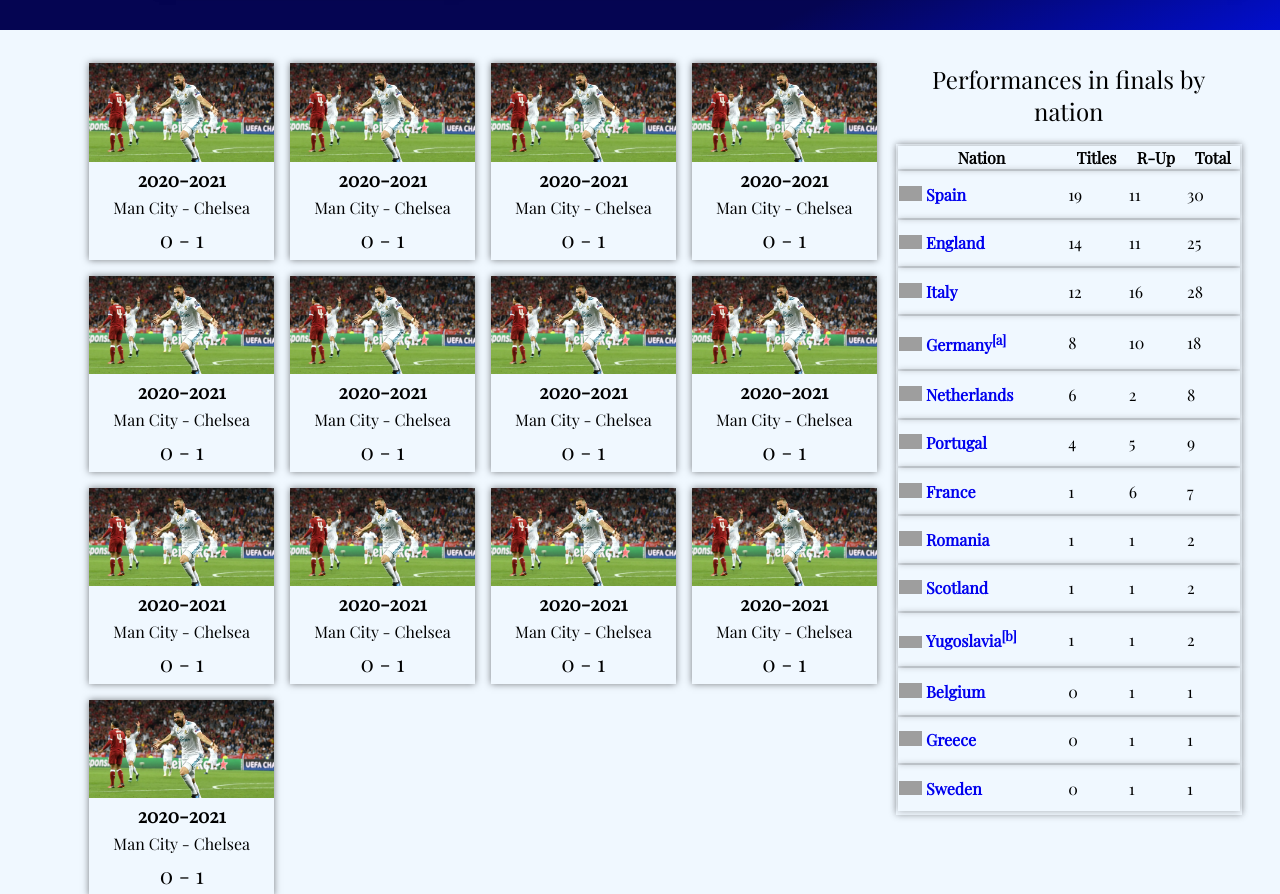
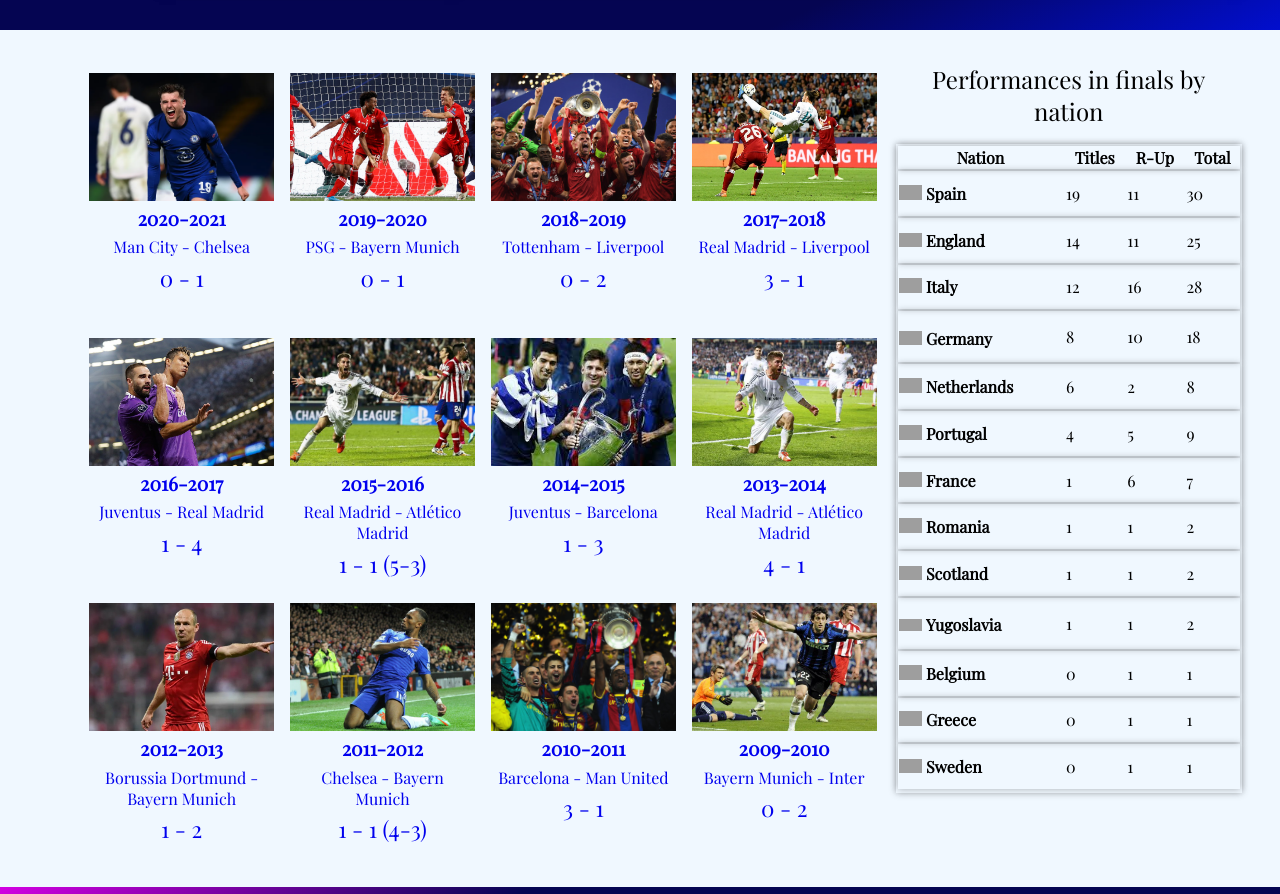
Before and after one commit to artemrudman/UCL-Page, a plain HTML site: page index.html in a window 1280 px wide. Shown: the part 335-1229 px from the top of the page. Drawn offline with nearby package versions, Linux system fonts and the light colour scheme; grey boxes are pictures that could not be loaded.

Commit message:
1. Photos. 2. Links. 3. 1280-1920 - STYLE WORKS

```diff
--- a/index.html
+++ b/index.html
@@ -31,13 +31,13 @@
           <nav>
             <ul id="menu">
               <li>
-                <a href="">History</a>
+                <a href="https://en.wikipedia.org/wiki/UEFA_Champions_League#History">History</a>
               </li>
               <li>
-                <a href="">Facts</a>
+                <a href="https://www.completesports.com/7-uefa-champions-league-fun-facts/">Facts</a>
               </li>
               <li>
-                <a href="">Statistics</a>
+                <a href="https://en.wikipedia.org/wiki/European_Cup_and_UEFA_Champions_League_records_and_statistics">Statistics</a>
               </li>
             </ul>
           </nav>
@@ -51,11 +51,14 @@
           />
           <ul id="this-year-team">
             <li class="new-win-team">
-              <img src="images/jzfm4fobdwgovnaarnnr.webp" alt="2021 winner" />
+              <img src="images/jzfm4fobdwgovnaarnnr.webp" alt="2022 winner" />
             </li>
             <li id="first-team-text">
-              <p>2020-2021</p>
-              <p><strong>FC Liverpool</strong></p>
+              <p><strong>2021-2022</strong></p>
+              <a
+                href="https://en.wikipedia.org/wiki/2022_UEFA_Champions_League_Final#Match"
+                ><p>FC Liverpool - Real Madrid</p></a
+              >
               <p id="first-team-bigtext">
                 Real Madrid defeated Liverpool 1–0 in the final, which was
                 played at the Stade de France in Saint-Denis, France, for a
@@ -68,84 +71,126 @@
 
       <section id="winners">
         <ul id="win-teams">
+          <a
+            href="https://en.wikipedia.org/wiki/2021_UEFA_Champions_League_Final"
+          >
             <li class="win-team">
-            <img src="images/jzfm4fobdwgovnaarnnr.webp" alt="2021 winner" />
+              <img src="images/CHE2021.webp" alt="2021 winner" />
               <p class="year"><strong>2020-2021</strong></p>
               <p class="teams">Man City - Chelsea</p>
               <p class="score">0 - 1</p>
-          </li>
+            </li></a
+          >
+          <a
+            href="https://en.wikipedia.org/wiki/2020_UEFA_Champions_League_Final"
+          >
             <li class="win-team">
-            <img src="images/jzfm4fobdwgovnaarnnr.webp" alt="2021 winner" />
-            <p class="year"><strong>2020-2021</strong></p>
-            <p class="teams">Man City - Chelsea</p>
+              <img src="images/2020.jpg" alt="2020 winner" />
+              <p class="year"><strong>2019-2020</strong></p>
+              <p class="teams">PSG - Bayern Munich</p>
               <p class="score">0 - 1</p>
-          </li>
+            </li></a
+          >
+          <a
+            href="https://en.wikipedia.org/wiki/2019_UEFA_Champions_League_Final"
+          >
             <li class="win-team">
-            <img src="images/jzfm4fobdwgovnaarnnr.webp" alt="2021 winner" />
-            <p class="year"><strong>2020-2021</strong></p>
-            <p class="teams">Man City - Chelsea</p>
-            <p class="score">0 - 1</p>
-          </li>
+              <img src="images/2019.jpg" alt="2019 winner" />
+              <p class="year"><strong>2018-2019</strong></p>
+              <p class="teams">Tottenham - Liverpool</p>
+              <p class="score">0 - 2</p>
+            </li></a
+          >
+          <a
+            href="https://en.wikipedia.org/wiki/2018_UEFA_Champions_League_Final"
+          >
             <li class="win-team">
-            <img src="images/jzfm4fobdwgovnaarnnr.webp" alt="2021 winner" />
-            <p class="year"><strong>2020-2021</strong></p>
-            <p class="teams">Man City - Chelsea</p>
-            <p class="score">0 - 1</p>
-          </li>
+              <img src="images/2018.jpg" alt="2018 winner" />
+              <p class="year"><strong>2017-2018</strong></p>
+              <p class="teams">Real Madrid - Liverpool</p>
+              <p class="score">3 - 1</p>
+            </li></a
+          >
+          <a
+            href="https://en.wikipedia.org/wiki/2017_UEFA_Champions_League_Final"
+          >
             <li class="win-team">
-            <img src="images/jzfm4fobdwgovnaarnnr.webp" alt="2021 winner" />
-            <p class="year"><strong>2020-2021</strong></p>
-            <p class="teams">Man City - Chelsea</p>
-            <p class="score">0 - 1</p>
-          </li>
+              <img src="images/2017.jpg" alt="2017 winner" />
+              <p class="year"><strong>2016-2017</strong></p>
+              <p class="teams">Juventus - Real Madrid</p>
+              <p class="score">1 - 4</p>
+            </li></a
+          >
+          <a
+            href="https://en.wikipedia.org/wiki/2016_UEFA_Champions_League_Final"
+          >
             <li class="win-team">
-            <img src="images/jzfm4fobdwgovnaarnnr.webp" alt="2021 winner" />
-            <p class="year"><strong>2020-2021</strong></p>
-            <p class="teams">Man City - Chelsea</p>
-            <p class="score">0 - 1</p>
-          </li>
+              <img src="images/2016.jpg" alt="2016 winner" />
+              <p class="year"><strong>2015-2016</strong></p>
+              <p class="teams">Real Madrid - Atlético Madrid</p>
+              <p class="score">1 - 1 (5-3)</p>
+            </li></a
+          >
+          <a
+            href="https://en.wikipedia.org/wiki/2015_UEFA_Champions_League_Final"
+          >
             <li class="win-team">
-            <img src="images/jzfm4fobdwgovnaarnnr.webp" alt="2021 winner" />
-            <p class="year"><strong>2020-2021</strong></p>
-            <p class="teams">Man City - Chelsea</p>
-            <p class="score">0 - 1</p>
-          </li>
+              <img src="images/2015.jpg" alt="2015 winner" />
+              <p class="year"><strong>2014-2015</strong></p>
+              <p class="teams">Juventus - Barcelona</p>
+              <p class="score">1 - 3</p>
+            </li></a
+          >
+          <a
+            href="https://en.wikipedia.org/wiki/2014_UEFA_Champions_League_Final"
+          >
             <li class="win-team">
-            <img src="images/jzfm4fobdwgovnaarnnr.webp" alt="2021 winner" />
-            <p class="year"><strong>2020-2021</strong></p>
-            <p class="teams">Man City - Chelsea</p>
-            <p class="score">0 - 1</p>
-          </li>
+              <img src="images/2014.jpg" alt="2014 winner" />
+              <p class="year"><strong>2013-2014</strong></p>
+              <p class="teams">Real Madrid - Atlético Madrid</p>
+              <p class="score">4 - 1</p>
+            </li></a
+          >
+          <a
+            href="https://en.wikipedia.org/wiki/2013_UEFA_Champions_League_Final"
+          >
             <li class="win-team">
-            <img src="images/jzfm4fobdwgovnaarnnr.webp" alt="2021 winner" />
-            <p class="year"><strong>2020-2021</strong></p>
-            <p class="teams">Man City - Chelsea</p>
-            <p class="score">0 - 1</p>
-          </li>
+              <img src="images/2013.webp" alt="2013 winner" />
+              <p class="year"><strong>2012-2013</strong></p>
+              <p class="teams">Borussia Dortmund - Bayern Munich</p>
+              <p class="score">1 - 2</p>
+            </li></a
+          >
+          <a
+            href="https://en.wikipedia.org/wiki/2012_UEFA_Champions_League_Final"
+          >
             <li class="win-team">
-            <img src="images/jzfm4fobdwgovnaarnnr.webp" alt="2021 winner" />
-            <p class="year"><strong>2020-2021</strong></p>
-            <p class="teams">Man City - Chelsea</p>
-            <p class="score">0 - 1</p>
-          </li>
+              <img src="images/2012.jpg" alt="2012 winner" />
+              <p class="year"><strong>2011-2012</strong></p>
+              <p class="teams">Chelsea - Bayern Munich</p>
+              <p class="score">1 - 1 (4-3)</p>
+            </li></a
+          >
+          <a
+            href="https://en.wikipedia.org/wiki/2011_UEFA_Champions_League_Final"
+          >
             <li class="win-team">
-            <img src="images/jzfm4fobdwgovnaarnnr.webp" alt="2021 winner" />
-            <p class="year"><strong>2020-2021</strong></p>
-            <p class="teams">Man City - Chelsea</p>
-            <p class="score">0 - 1</p>
-          </li>
+              <img src="images/2011.jpg" alt="2011 winner" />
+              <p class="year"><strong>2010-2011</strong></p>
+              <p class="teams">Barcelona - Man United</p>
+              <p class="score">3 - 1</p>
+            </li></a
+          >
+          <a
+            href="https://en.wikipedia.org/wiki/2010_UEFA_Champions_League_Final"
+          >
             <li class="win-team">
-            <img src="images/jzfm4fobdwgovnaarnnr.webp" alt="2021 winner" />
-            <p class="year"><strong>2020-2021</strong></p>
-            <p class="teams">Man City - Chelsea</p>
-            <p class="score">0 - 1</p>
-          </li>
-          <li class="win-team">
-            <img src="images/jzfm4fobdwgovnaarnnr.webp" alt="2021 winner" />
-            <p class="year"><strong>2020-2021</strong></p>
-            <p class="teams">Man City - Chelsea</p>
-            <p class="score">0 - 1</p>
-          </li>
+              <img src="images/2010.jpg" alt="2010 winner" />
+              <p class="year"><strong>2009-2010</strong></p>
+              <p class="teams">Bayern Munich - Inter</p>
+              <p class="score">0 - 2</p>
+            </li></a
+          >
         </ul>
       </section>
 
@@ -213,11 +258,7 @@
                       data-file-width="750"
                       data-file-height="500"
                     />&nbsp;</span
-                  ><a
-                    href="/wiki/Royal_Spanish_Football_Federation"
-                    title="Royal Spanish Football Federation"
-                    >Spain</a
-                  ></span
+                  >Spain</span
                 >
               </th>
               <td>19</td>
@@ -242,11 +283,7 @@
                       data-file-width="800"
                       data-file-height="480"
                     />&nbsp;</span
-                  ><a
-                    href="/wiki/The_Football_Association"
-                    title="The Football Association"
-                    >England</a
-                  ></span
+                  >England</span
                 >
               </th>
               <td>14</td>
@@ -271,11 +308,7 @@
                       data-file-width="1500"
                       data-file-height="1000"
                     />&nbsp;</span
-                  ><a
-                    href="/wiki/Italian_Football_Federation"
-                    title="Italian Football Federation"
-                    >Italy</a
-                  ></span
+                  >Italy</span
                 >
               </th>
               <td>12</td>
@@ -300,14 +333,10 @@
                       data-file-width="1000"
                       data-file-height="600"
                     />&nbsp;</span
-                  ><a
-                    href="/wiki/German_Football_Association"
-                    title="German Football Association"
-                    >Germany</a
-                  ></span
+                  >Germany</span
                 ><sup id="cite_ref-Germany_108-0" class="reference"
-                  ><a href="#cite_note-Germany-108">[a]</a></sup
-                >
+                  ><a href="#cite_note-Germany-108"></a
+                ></sup>
               </th>
               <td>8</td>
               <td>10</td>
@@ -331,11 +360,7 @@
                       data-file-width="900"
                       data-file-height="600"
                     />&nbsp;</span
-                  ><a
-                    href="/wiki/Royal_Dutch_Football_Association"
-                    title="Royal Dutch Football Association"
-                    >Netherlands</a
-                  ></span
+                  >Netherlands</span
                 >
               </th>
               <td>6</td>
@@ -360,11 +385,7 @@
                       data-file-width="600"
                       data-file-height="400"
                     />&nbsp;</span
-                  ><a
-                    href="/wiki/Portuguese_Football_Federation"
-                    title="Portuguese Football Federation"
-                    >Portugal</a
-                  ></span
+                  >Portugal</span
                 >
               </th>
               <td>4</td>
@@ -388,7 +409,7 @@
                     data-file-width="900"
                     data-file-height="600"
                   />&nbsp;</span
-                ><a href="/wiki/France" title="France">France</a>
+                >France
               </th>
               <td>1</td>
               <td>6</td>
@@ -412,11 +433,7 @@
                       data-file-width="600"
                       data-file-height="400"
                     />&nbsp;</span
-                  ><a
-                    href="/wiki/Romanian_Football_Federation"
-                    title="Romanian Football Federation"
-                    >Romania</a
-                  ></span
+                  >Romania</span
                 >
               </th>
               <td>1</td>
@@ -441,11 +458,7 @@
                       data-file-width="1000"
                       data-file-height="600"
                     />&nbsp;</span
-                  ><a
-                    href="/wiki/Scottish_Football_Association"
-                    title="Scottish Football Association"
-                    >Scotland</a
-                  ></span
+                  >Scotland</span
                 >
               </th>
               <td>1</td>
@@ -470,14 +483,10 @@
                       data-file-width="1000"
                       data-file-height="500"
                     />&nbsp;</span
-                  ><a
-                    href="/wiki/Football_Association_of_Yugoslavia"
-                    title="Football Association of Yugoslavia"
-                    >Yugoslavia</a
-                  ></span
+                  >Yugoslavia</span
                 ><sup id="cite_ref-109" class="reference"
-                  ><a href="#cite_note-109">[b]</a></sup
-                >
+                  ><a href="#cite_note-109"></a
+                ></sup>
               </th>
               <td>1</td>
               <td>1</td>
@@ -501,11 +510,7 @@
                       data-file-width="900"
                       data-file-height="600"
                     />&nbsp;</span
-                  ><a
-                    href="/wiki/Royal_Belgian_Football_Association"
-                    title="Royal Belgian Football Association"
-                    >Belgium</a
-                  ></span
+                  >Belgium</span
                 >
               </th>
               <td>0</td>
@@ -530,11 +535,7 @@
                       data-file-width="600"
                       data-file-height="400"
                     />&nbsp;</span
-                  ><a
-                    href="/wiki/Hellenic_Football_Federation"
-                    title="Hellenic Football Federation"
-                    >Greece</a
-                  ></span
+                  >Greece</span
                 >
               </th>
               <td>0</td>
@@ -559,11 +560,7 @@
                       data-file-width="1600"
                       data-file-height="1000"
                     />&nbsp;</span
-                  ><a
-                    href="/wiki/Swedish_Football_Association"
-                    title="Swedish Football Association"
-                    >Sweden</a
-                  ></span
+                  >Sweden</span
                 >
               </th>
               <td>0</td>
@@ -577,27 +574,46 @@
 
       <section id="central-block">
         <ul id="central">
+          <a href="https://www.youtube.com/watch?v=IKjHr9mH3cw&ab_channel=AFCAjax">
           <li class="central-block-video">
-            <img src="images/jzfm4fobdwgovnaarnnr.webp" alt="2021 winner" />
-            <p class="description-video">Real Madrid defeated Liverpool 1–0 in the final</p>
-          </li>
+            <img src="images/vid1.jpg" alt="" />
+            <p class="description-video">
+              Ajax - Rangers - 4:0. Crazy start in the Champions League! Goal video and match review
+            </p>
+          </li></a>
+          <a href="https://www.youtube.com/watch?v=lwBB311j3do&ab_channel=FootballToday">
           <li class="central-block-video">
-            <img src="images/jzfm4fobdwgovnaarnnr.webp" alt="2021 winner" />
-            <p class="description-video">Real Madrid defeated Liverpool 1–0 in the final</p>
-          </li>
+            <img src="images/vid2.jpg" alt="" />
+            <p class="description-video">
+              RB Leipzig - Celtic - 3:1. Double Andre Silva.
+            </p>
+          </li></a>
+          <a href="https://www.youtube.com/watch?v=uAUH05PJrrE&ab_channel=TVAHD">
           <li class="central-block-video">
-            <img src="images/jzfm4fobdwgovnaarnnr.webp" alt="2021 winner" />
-            <p class="description-video">Real Madrid defeated Liverpool 1–0 in the final</p>
-          </li>
+            <img src="images/vid3.jpg" alt="" />
+            <p class="description-video">
+              Atlético - Bayer - 2:2. Curious ending.
+            </p>
+          </li></a>
+          <a href="https://www.youtube.com/watch?v=VGQKJ4z4mrA&ab_channel=BorussiaDortmund">
           <li class="central-block-video">
-            <img src="images/jzfm4fobdwgovnaarnnr.webp" alt="2021 winner" />
-            <p class="description-video">Real Madrid defeated Liverpool 1–0 in the final</p>
-          </li>
+            <img src="images/vid4.jpeg" alt="" />
+            <p class="description-video">
+              Borussia (Dortmund) - Sevilla - 1:1. Video and review of the match
+            </p>
+          </li></a>
         </ul>
 
-        <ul id="footer">
+        <ul id="footer-two">
           <li class="">
-            <p class="">Real Madrid defeated Liverpool 1–0 in the final</p>
+            <p class="">© 1998-2022 UEFA. All rights reserved.</p>
+            <p>
+              The UEFA word, the UEFA logo and all marks related to UEFA
+              competitions, are protected by trademarks and/or copyright of
+              UEFA. No use for commercial purposes may be made of such
+              trademarks. Use of UEFA.com signifies your agreement to the Terms
+              and Conditions and Privacy Policy.
+            </p>
           </li>
         </ul>
       </section>
--- a/style.css
+++ b/style.css
@@ -28,7 +28,7 @@
     display: grid;
     height: 100%;
     grid-template-columns: 1fr 1fr 1fr 1.3fr;
-    grid-template-rows: 0.1fr 0.2fr 0.5fr;
+    grid-template-rows: 0.1fr 0.2fr 0.4fr;
     grid-template-areas:
         "header header header header"
         "winners winners winners tablewinners"
@@ -38,7 +38,7 @@
     grid-gap: 0.2rem;
 }
 
-@media only screen and (max-width:650px){
+/* @media only screen and (max-width:650px){
     .container {
         display: grid;
         height: 100%;
@@ -53,7 +53,7 @@
             "footer" ;
         grid-gap: 0.2rem;
     }
-}
+} */
 
 
 
@@ -192,7 +192,7 @@
 
 
 .win-team img {
-    height: 50%;
+    height: 8rem;
     width: 100%;
     object-fit: cover;
 }
@@ -207,16 +207,16 @@
 
 
 .win-team {
-    margin: 0% 0%;
+    margin: 5% 0%;
     background-color: aliceblue;
     padding:0%;
-    box-shadow: 0 0 7px rgba(0,0,0,0.5)
+    /* box-shadow: 0 0 7px rgba(0,0,0,0.5) */
 }
 
 #win-teams {
     display: grid;
     grid-template-columns: 23% 23% 23% 23%;
-    grid-template-rows: 25% 25% 25% 25%;
+    grid-template-rows: 33% 33% 33% 33%;
     gap: 2% 2%;
     width: 90%;
     margin-left: 10%;
@@ -285,7 +285,7 @@
     margin: 0% 0% 1% 0% ;
     background: linear-gradient(155deg, rgba(252,0,255,1) -5%, rgb(5, 5, 82) 25%, rgb(5, 5, 82) 75%, rgba(0,18,255,1) 110%);
     background-repeat: no-repeat;
-    height: 140%;
+    height: 100%;
     width: 100%;
     box-sizing: border-box;
     grid-area: central-block;
@@ -302,13 +302,21 @@
 }
 
 .central-block-video {
-    height: 100%;
+    height: 150%;
     width: 100%;
 }
 
 .central-block-video img {
-    height: 100%;
+    height: 60%;
     width: 100%;
+    object-fit: cover;
+}
+
+.central-block-video:hover {
+
+    color: rgba(255, 255, 255, 0.8);
+    opacity: 95%;
+    text-decoration: underline;
 }
 
 .description-video {
@@ -317,6 +325,16 @@
     text-align: left;
 }
 
+#central-block a{
+    color: aliceblue;
+    font-size: 1.2rem;
+}
+
+#footer-two {
+    margin: 5% 20% 0% 20%;
+    font-size: 0.7rem;
+    text-align: center;
+}
 
 /*==========SECOND PART===========*/
 
```
Also changed, not shown: images/2010.jpg (added), images/2011.jpg (added), images/2012.jpg (added), images/2013.webp (added), images/2014.jpg (added), images/2015.jpg (added), images/2016.jpg (added), images/2017.jpg (added), images/2018.jpg (added), images/2019.jpg (added), images/2020.jpg (added), images/CHE2021.webp (renamed from images/CHE-UCL-Madrid-Mount-cele.webp), images/vid1.jpg (added), images/vid2.jpg (added), 2 more files. Lines whose indentation alone changed are shown as unchanged.
